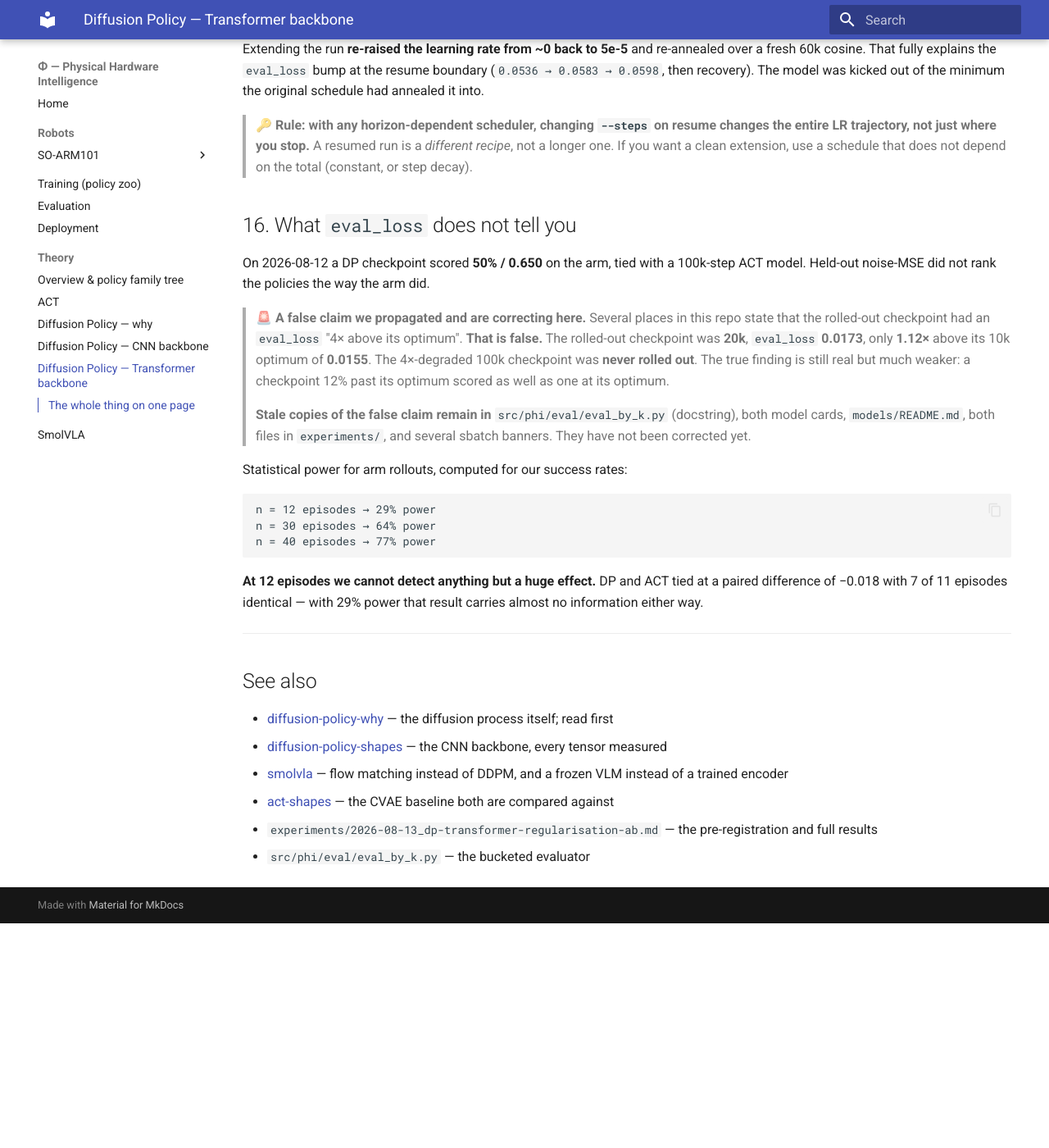
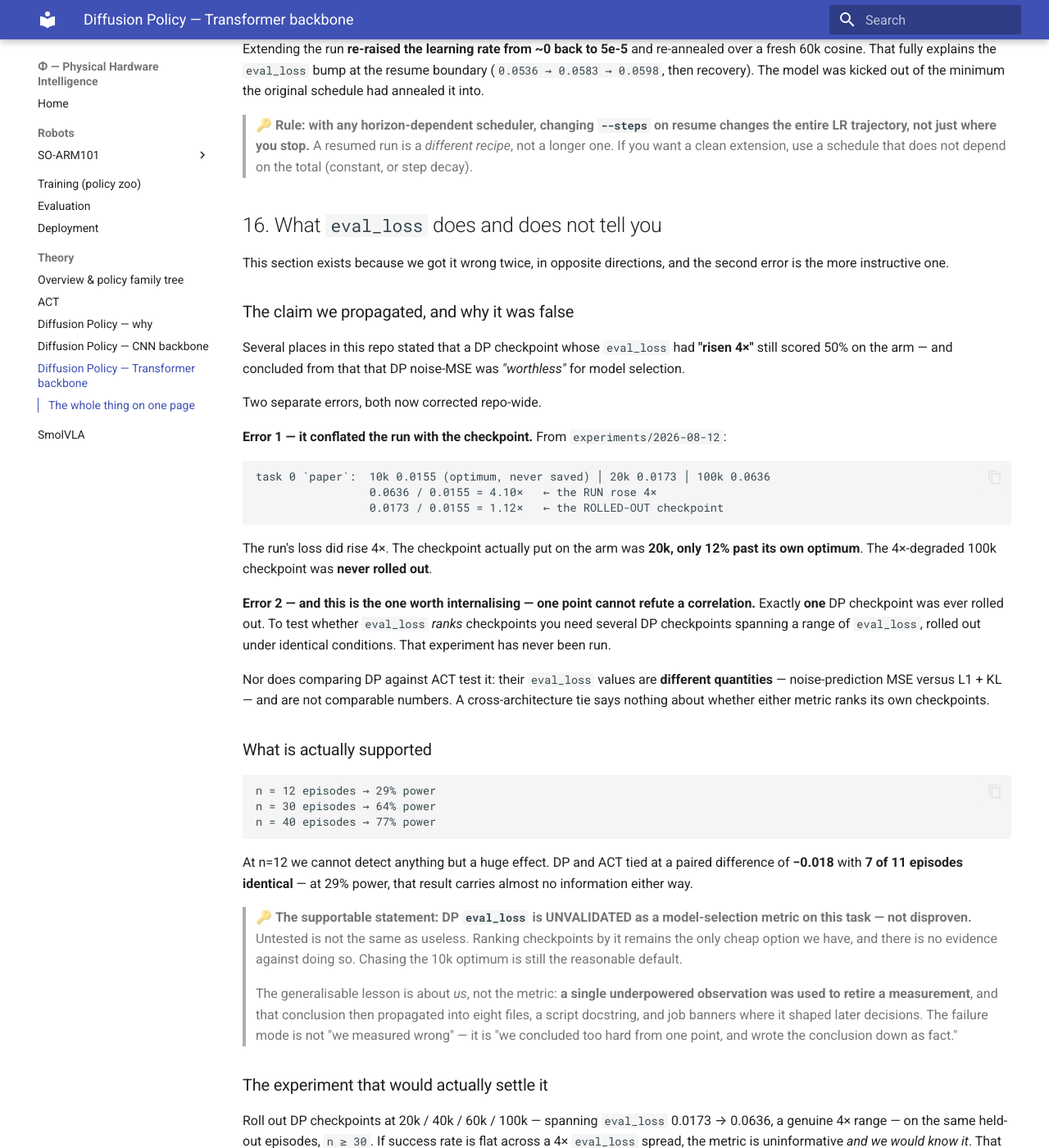
Before and after one commit to physical-hardware-intelligence/phi, an MkDocs documentation site: the page built from docs/theory/diffusion-policy-transformer.md, in a window 1280 px wide and 1400 px high, scrolled down 11339 px. Shown: the whole window at 82% size. Built offline with MkDocs 1.6.1 and Material for MkDocs 9.7.7, drawn with Linux system fonts in a browser that asks for light colours; before the commit the page ends 12465 px from its top, so only the background shows below that; some of the changed text lies outside the part shown.

Commit message:
correct the "4x degraded checkpoint" claim across the repo
The claim "a DP checkpoint whose eval_loss had risen 4x still scored 50% on
the arm, therefore DP noise-MSE is worthless for model selection" was wrong
in two independent ways. It had propagated into a script docstring, two model
cards, models/README, both experiment write-ups and a job banner, where it
was actively shaping decisions (it demoted "chase the 10k optimum" as a
next step).

ERROR 1 -- conflated the RUN with the CHECKPOINT.

    task 0 `paper`  10k 0.0155 (optimum, never saved) | 20k 0.0173 | 100k 0.0636
                    0.0636 / 0.0155 = 4.10x   <- the RUN rose 4x        (TRUE)
                    0.0173 / 0.0155 = 1.12x   <- the ROLLED-OUT ckpt

The 4x-degraded 100k checkpoint was never put on the arm. Statements that the
RUN's loss rose 4x are correct and are left alone; only the attribution of
that 4x to the rolled-out checkpoint is fixed.

ERROR 2 -- one point cannot refute a correlation. Exactly one DP checkpoint
was ever rolled out, at n=12 (~29% power). Testing whether eval_loss RANKS
checkpoints needs several DP checkpoints across a range of eval_loss under
identical conditions; that experiment has never been run. Comparing DP to ACT
does not test it either, since their eval_loss values are different
quantities (noise-MSE vs L1+KL) and are not comparable numbers.

Supportable statement, now used everywhere: DP eval_loss is UNVALIDATED as a
model-selection metric on this task -- not disproven. Untested is not useless.
Chasing the 10k optimum is restored as the reasonable default, since there is
no evidence against it.

experiments/ entries are corrected in place with the original text preserved
struck-through, so the record shows what was claimed and why it was wrong
rather than silently rewriting history.

docs/theory/diffusion-policy-transformer.md S16 is rewritten around the
generalisable lesson -- a single underpowered observation was used to retire
a measurement, and the conclusion was written down as fact -- and names the
experiment that would actually settle it (roll out 20k/40k/60k/100k spanning
a real 4x eval_loss range at n>=30).

Co-Authored-By: Claude Opus 5 <noreply@anthropic.com>

````diff
--- a/docs/theory/diffusion-policy-transformer.md
+++ b/docs/theory/diffusion-policy-transformer.md
@@ -412,15 +412,31 @@ Extending the run **re-raised the learning rate from ~0 back to 5e-5** and re-an
 
 > 🔑 **Rule: with any horizon-dependent scheduler, changing `--steps` on resume changes the entire LR trajectory, not just where you stop.** A resumed run is a *different recipe*, not a longer one. If you want a clean extension, use a schedule that does not depend on the total (constant, or step decay).
 
-## 16. What `eval_loss` does not tell you
+## 16. What `eval_loss` does and does not tell you
 
-On 2026-08-12 a DP checkpoint scored **50% / 0.650** on the arm, tied with a 100k-step ACT model. Held-out noise-MSE did not rank the policies the way the arm did.
+This section exists because we got it wrong twice, in opposite directions, and the second error is the more instructive one.
 
-> 🚨 **A false claim we propagated and are correcting here.** Several places in this repo state that the rolled-out checkpoint had an `eval_loss` "4× above its optimum". **That is false.** The rolled-out checkpoint was **20k**, `eval_loss` **0.0173**, only **1.12×** above its 10k optimum of **0.0155**. The 4×-degraded 100k checkpoint was **never rolled out**. The true finding is still real but much weaker: a checkpoint 12% past its optimum scored as well as one at its optimum.
->
-> **Stale copies of the false claim remain in** `src/phi/eval/eval_by_k.py` (docstring), both model cards, `models/README.md`, both files in `experiments/`, and several sbatch banners. They have not been corrected yet.
+### The claim we propagated, and why it was false
 
-Statistical power for arm rollouts, computed for our success rates:
+Several places in this repo stated that a DP checkpoint whose `eval_loss` had **"risen 4×"** still scored 50% on the arm — and concluded from that that DP noise-MSE was *"worthless"* for model selection.
+
+Two separate errors, both now corrected repo-wide.
+
+**Error 1 — it conflated the run with the checkpoint.** From `experiments/2026-08-12`:
+
+```
+task 0 `paper`:  10k 0.0155 (optimum, never saved) │ 20k 0.0173 │ 100k 0.0636
+                 0.0636 / 0.0155 = 4.10×   ← the RUN rose 4×
+                 0.0173 / 0.0155 = 1.12×   ← the ROLLED-OUT checkpoint
+```
+
+The run's loss did rise 4×. The checkpoint actually put on the arm was **20k, only 12% past its own optimum**. The 4×-degraded 100k checkpoint was **never rolled out**.
+
+**Error 2 — and this is the one worth internalising — one point cannot refute a correlation.** Exactly **one** DP checkpoint was ever rolled out. To test whether `eval_loss` *ranks* checkpoints you need several DP checkpoints spanning a range of `eval_loss`, rolled out under identical conditions. That experiment has never been run.
+
+Nor does comparing DP against ACT test it: their `eval_loss` values are **different quantities** — noise-prediction MSE versus L1 + KL — and are not comparable numbers. A cross-architecture tie says nothing about whether either metric ranks its own checkpoints.
+
+### What is actually supported
 
 ```
 n = 12 episodes → 29% power
@@ -428,7 +444,15 @@ n = 30 episodes → 64% power
 n = 40 episodes → 77% power
 ```
 
-**At 12 episodes we cannot detect anything but a huge effect.** DP and ACT tied at a paired difference of −0.018 with 7 of 11 episodes identical — with 29% power that result carries almost no information either way.
+At n=12 we cannot detect anything but a huge effect. DP and ACT tied at a paired difference of **−0.018** with **7 of 11 episodes identical** — at 29% power, that result carries almost no information either way.
+
+> 🔑 **The supportable statement: DP `eval_loss` is UNVALIDATED as a model-selection metric on this task — not disproven.** Untested is not the same as useless. Ranking checkpoints by it remains the only cheap option we have, and there is no evidence against doing so. Chasing the 10k optimum is still the reasonable default.
+>
+> The generalisable lesson is about *us*, not the metric: **a single underpowered observation was used to retire a measurement**, and that conclusion then propagated into eight files, a script docstring, and job banners where it shaped later decisions. The failure mode is not "we measured wrong" — it is "we concluded too hard from one point, and wrote the conclusion down as fact."
+
+### The experiment that would actually settle it
+
+Roll out DP checkpoints at 20k / 40k / 60k / 100k — spanning `eval_loss` 0.0173 → 0.0636, a genuine 4× range — on the same held-out episodes, `n ≥ 30`. If success rate is flat across a 4× `eval_loss` spread, the metric is uninformative *and we would know it*. That is one afternoon of arm time and it retires the question permanently.
 
 ---
 
````
Also changed, not shown: experiments/2026-08-12_dp-recovery-encoder-ab.md (+14 -2 lines), experiments/2026-08-13_dp-transformer-regularisation-ab.md (+2 -2 lines), models/README.md (+1 -1 lines), models/dp_so101_cubcyl_recovery_tp48_paper_3cam.md (+5 -1 lines), 2 other files.
